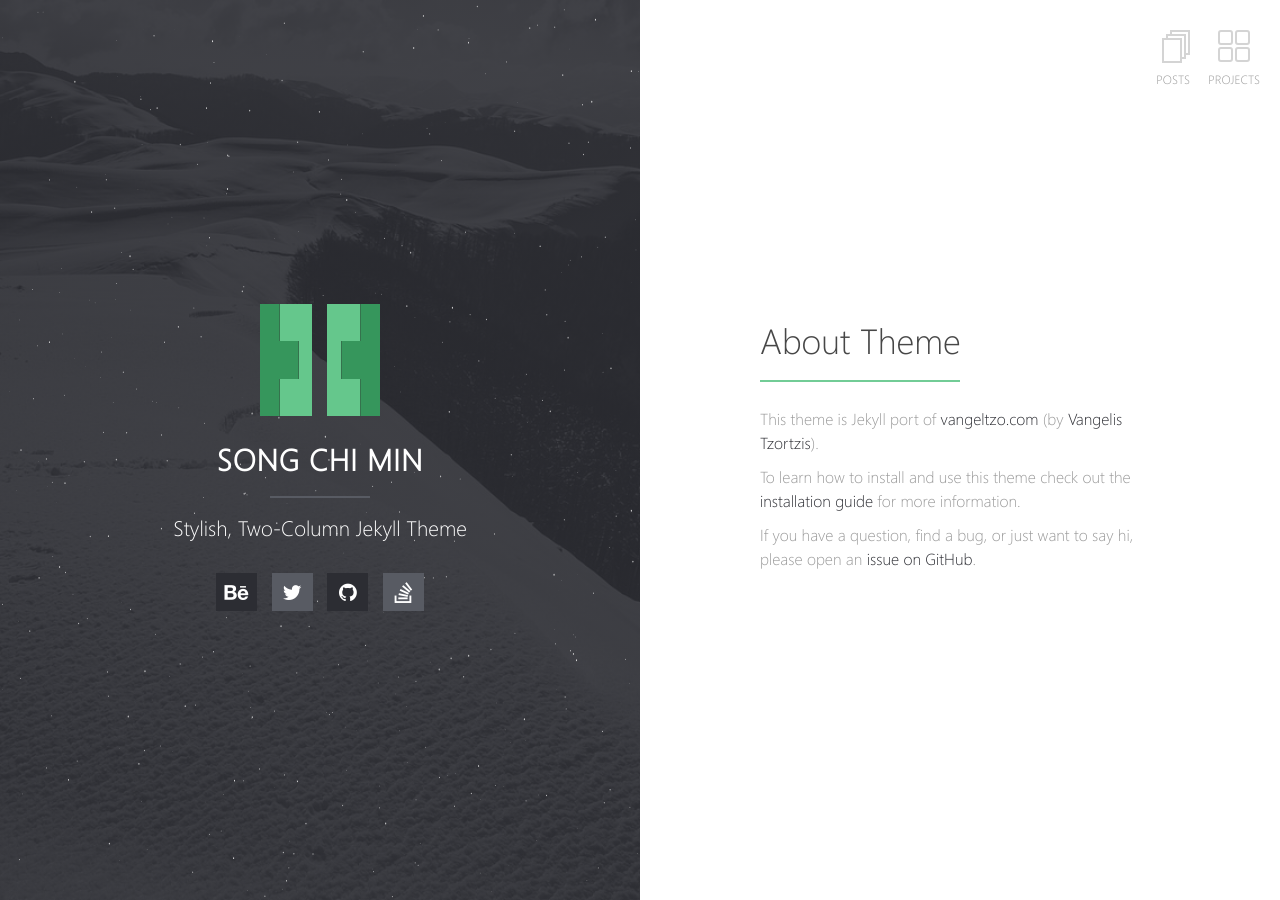
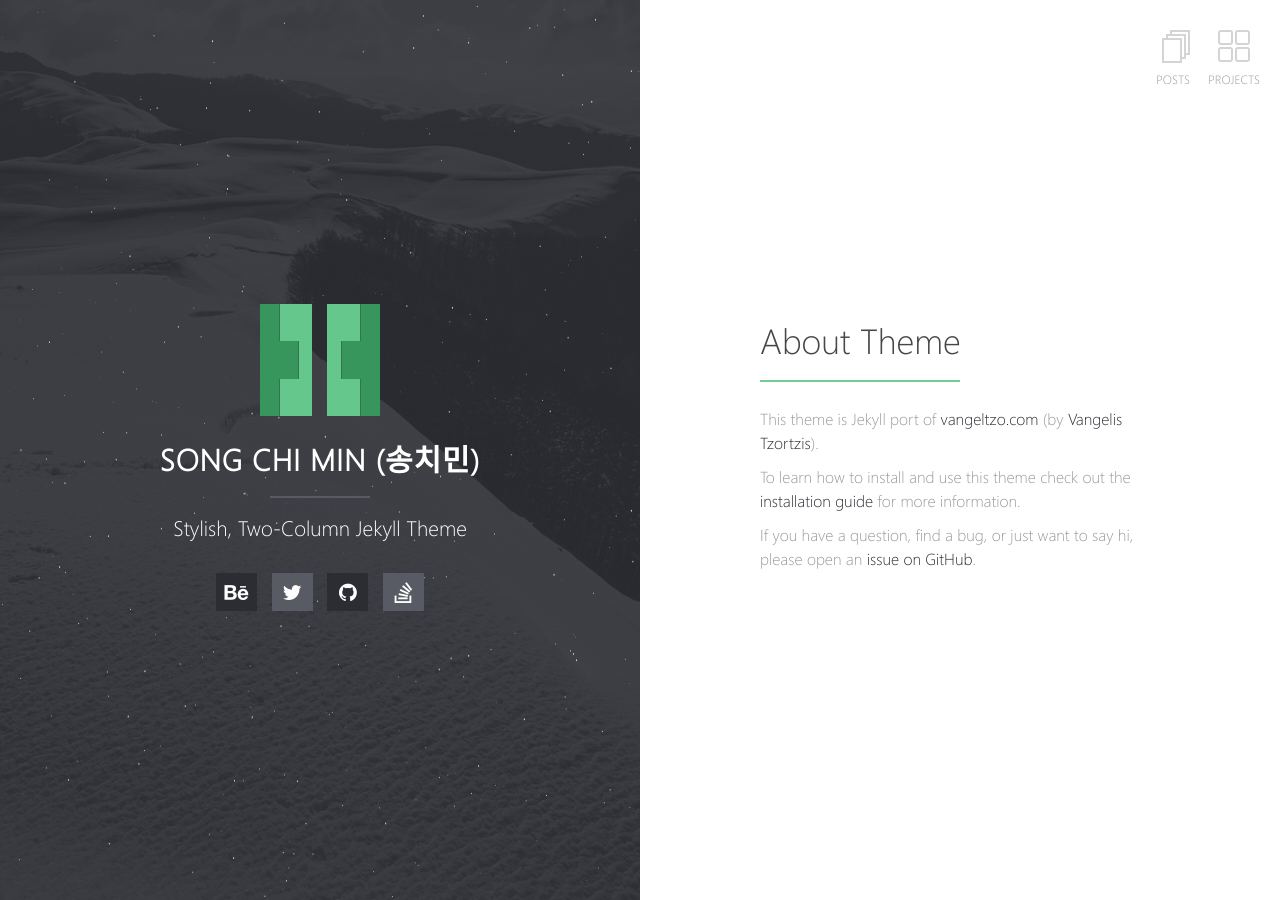
Before and after one commit to songchimin/songchimin, a Jekyll site: the page built from index.md, in a window 1280 px wide. Built offline with Jekyll 4.4.1, drawn with Linux system fonts in a browser that asks for light colours; our own code applies the rules of GitHub Pages for plain Markdown files.

Commit message:
수정
수정

```diff
--- a/_config.yml
+++ b/_config.yml
@@ -1,7 +1,7 @@
 # Site
-title: Halve
+title: Song Chi Min (송치민)
 description: Stylish, Two-Column Jekyll Theme
-url: https://taylantatli.github.io/Halve
+url: https://songchimin.github.io/songchimin/
 logo: halve.png                                       # Site logo
 locale: en_US
 
--- a/_layouts/home.html
+++ b/_layouts/home.html
@@ -12,8 +12,7 @@ layout: compress
       <div class="main-info">
         <a href="{{ site.url }}" class="logo"><img src="{{ site.url }}/images/{{ site.logo }}"></a>
         <h1>
-          <!--{{ site.title }}-->
-		  Song Chi Min
+          {{ site.title }}
         </h1>
         <h2>
           {{ site.description }}
```
